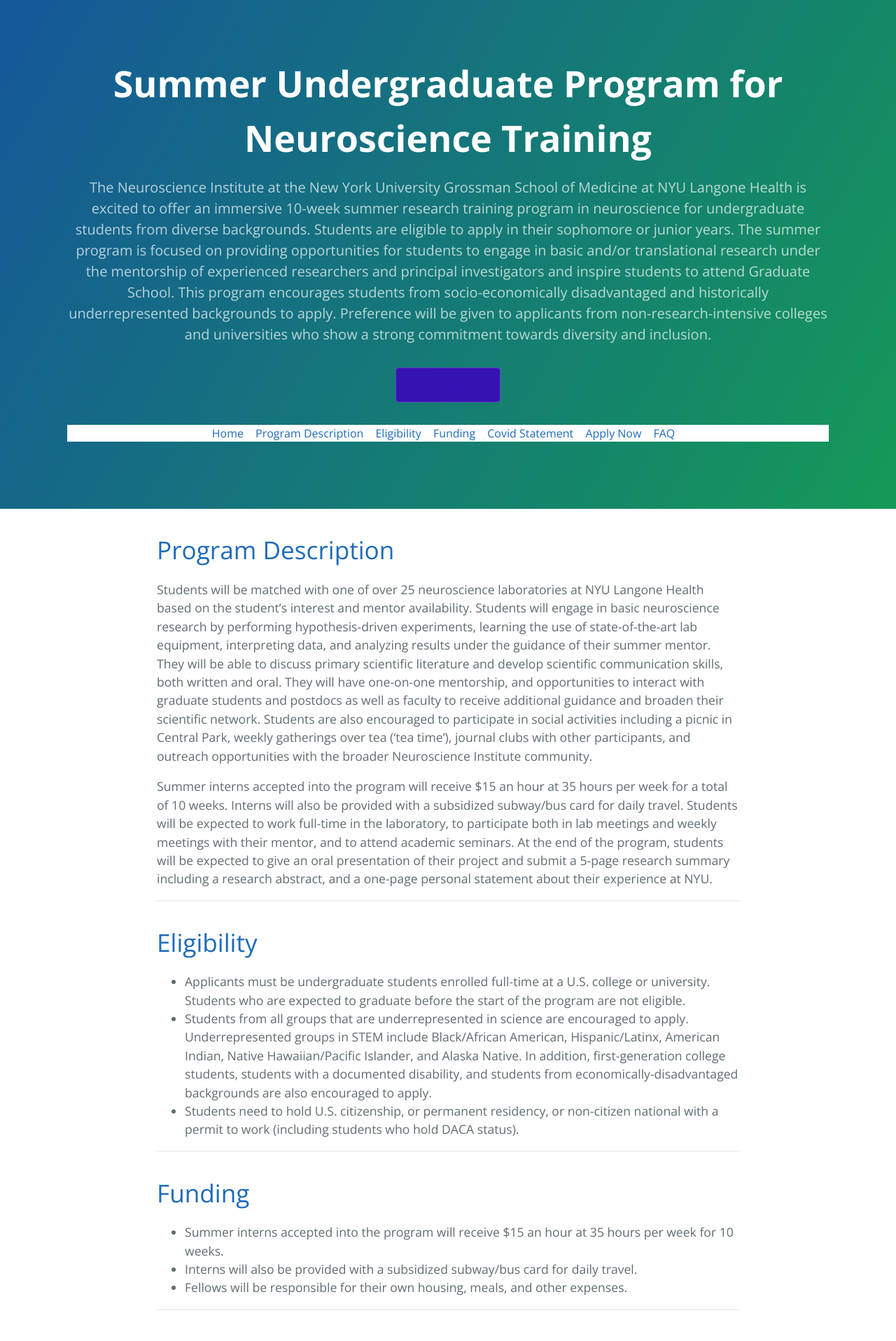
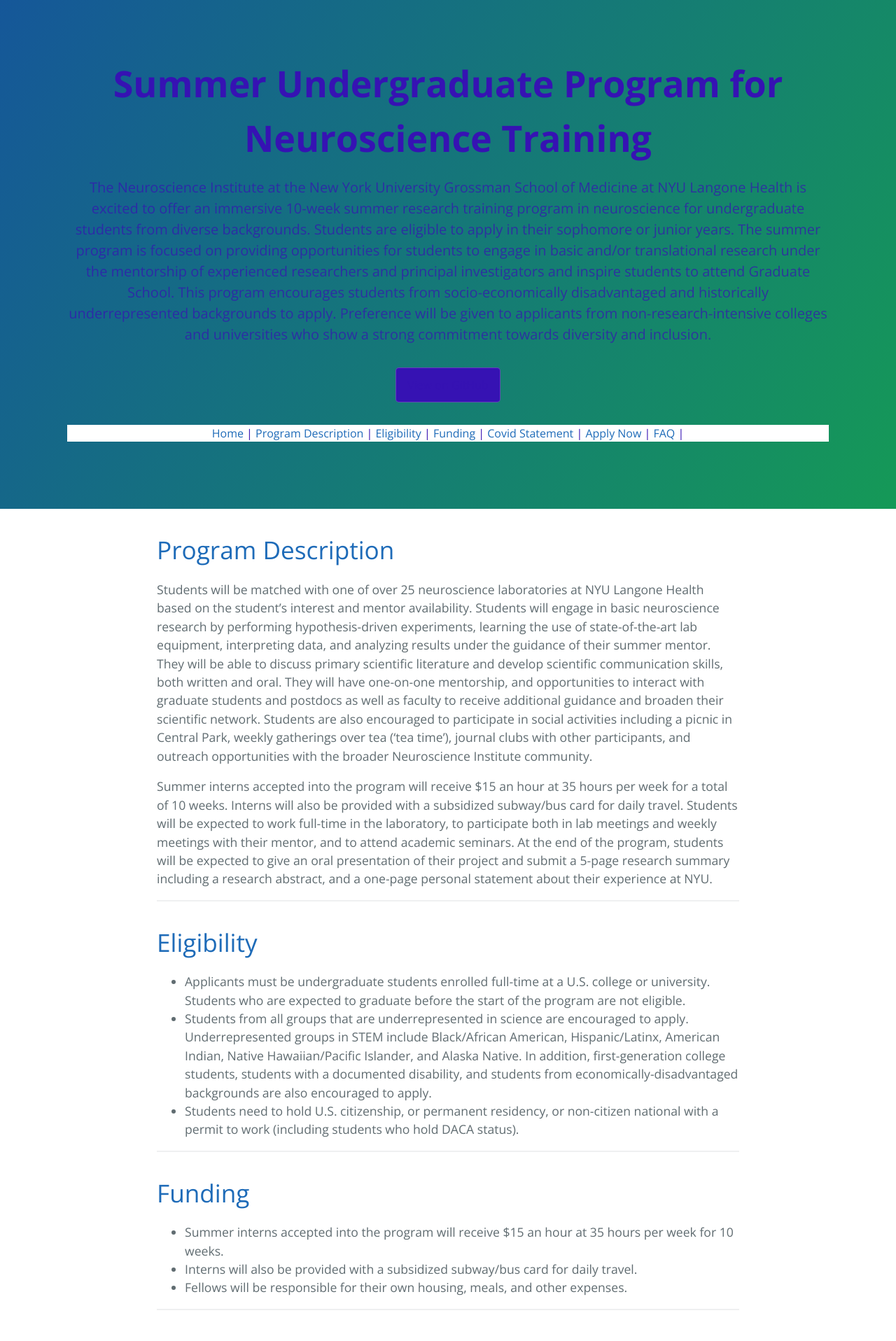
Before and after one commit to NICDIundergrad/SummerUndergradProgramWeb, a Jekyll site: the page built from index.md, in a window 1280 px wide. Shown: the top 1916 px of the page at 70% size. Built offline with Jekyll 4.4.1, drawn with Linux system fonts in a browser that asks for light colours; our own code applies the rules of GitHub Pages for plain Markdown files.

Commit message:
Update jekyll-theme-cayman.scss

```diff
--- a/_sass/jekyll-theme-cayman.scss
+++ b/_sass/jekyll-theme-cayman.scss
@@ -106,7 +106,7 @@ a {
 }
 
 .page-header {
-  color: $header-heading-color;
+  color: rgba(54, 18, 179, 1);
   text-align: center;
   background-color: $header-bg-color;
   background-image: linear-gradient(120deg, $header-bg-color-secondary, $header-bg-color);
```
